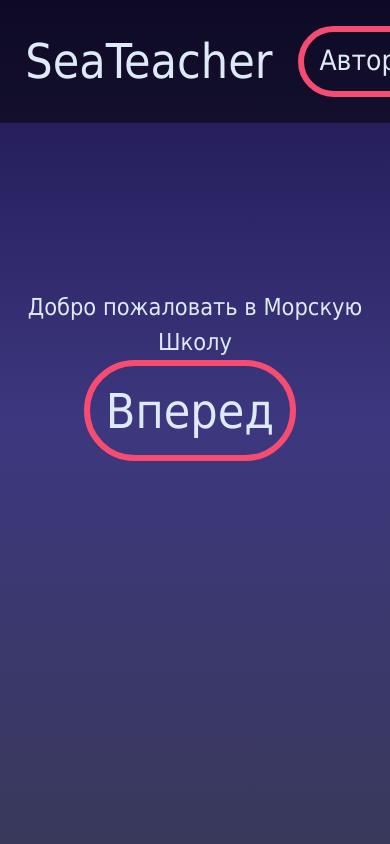
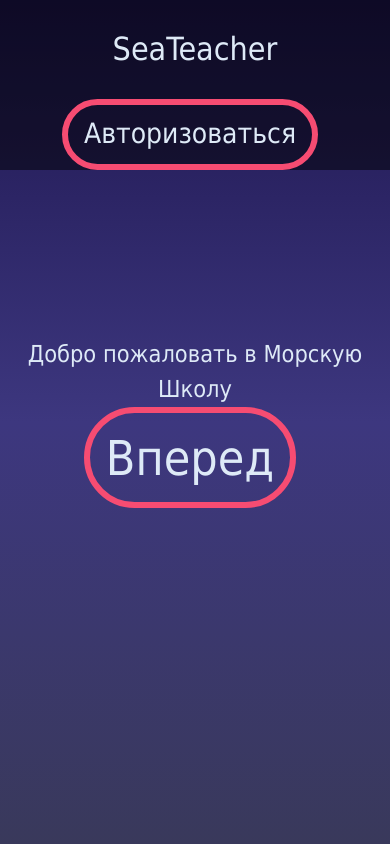
Before and after one commit to colornew/SeaTeacher, a Flask app: page / in a window 390 px wide; the page is wider, and only the part inside the window is pictured. Run offline with Flask 2, Linux system fonts and the light colour scheme; parts of the project's set-up code (start-up, migrations or seed data) failed here and were passed over.

Commit message:
Add adaptation navbar

```diff
--- a/app.py
+++ b/app.py
@@ -203,5 +203,15 @@
     return render_template('rating.html', title='Рейтинг', users=users)
 
 
+@app.route('/recept')
+def recept():
+    return render_template('recept.html')
+
+
+@app.route('/recept2')
+def recept2():
+    return render_template('recept2.html')
+
+
 if __name__ == '__main__':
     app.run()
--- a/static/css/navbar.css
+++ b/static/css/navbar.css
@@ -110,3 +110,12 @@
         margin-bottom: .5rem;
     }
 }
+
+@media (max-width: 400px) {
+    header {
+        flex-direction: column;
+    }
+    .logo {
+        font-size: xx-large;
+    }
+}
```
